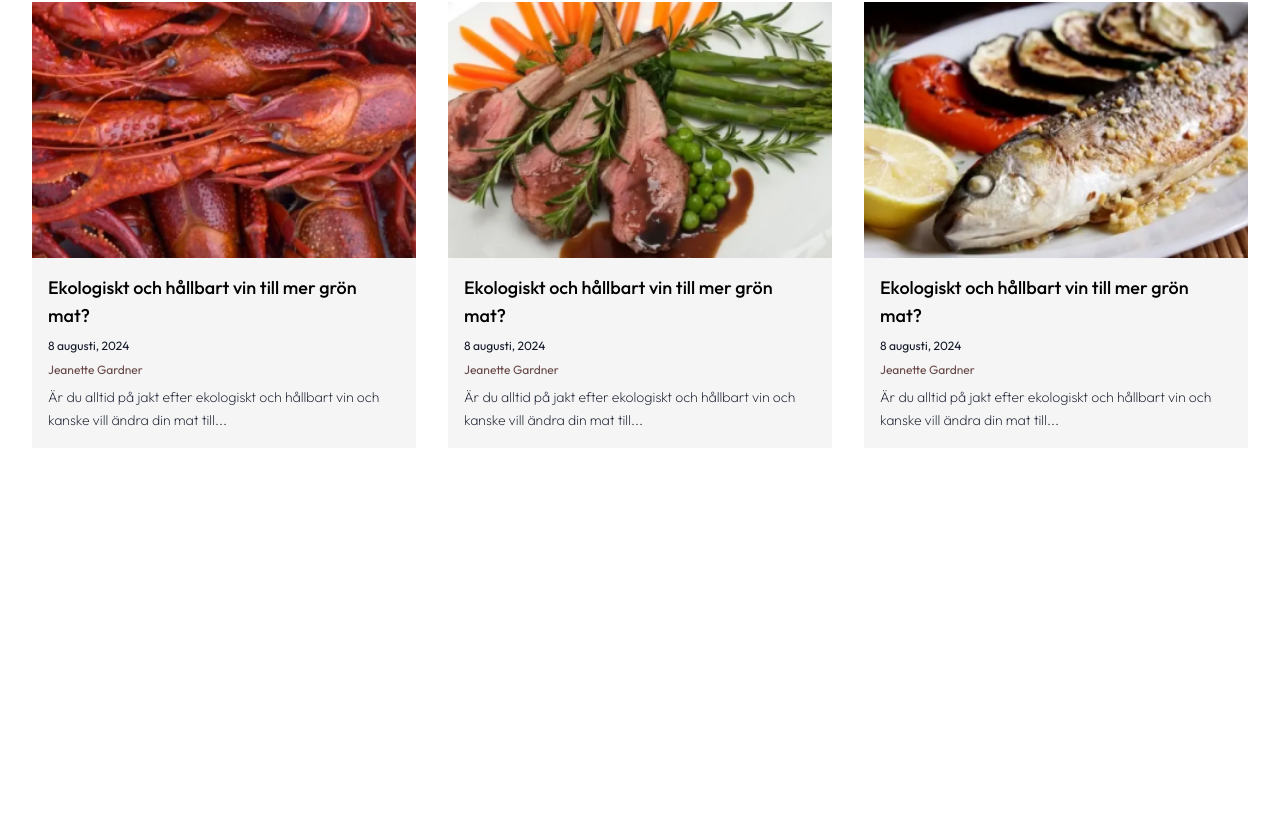
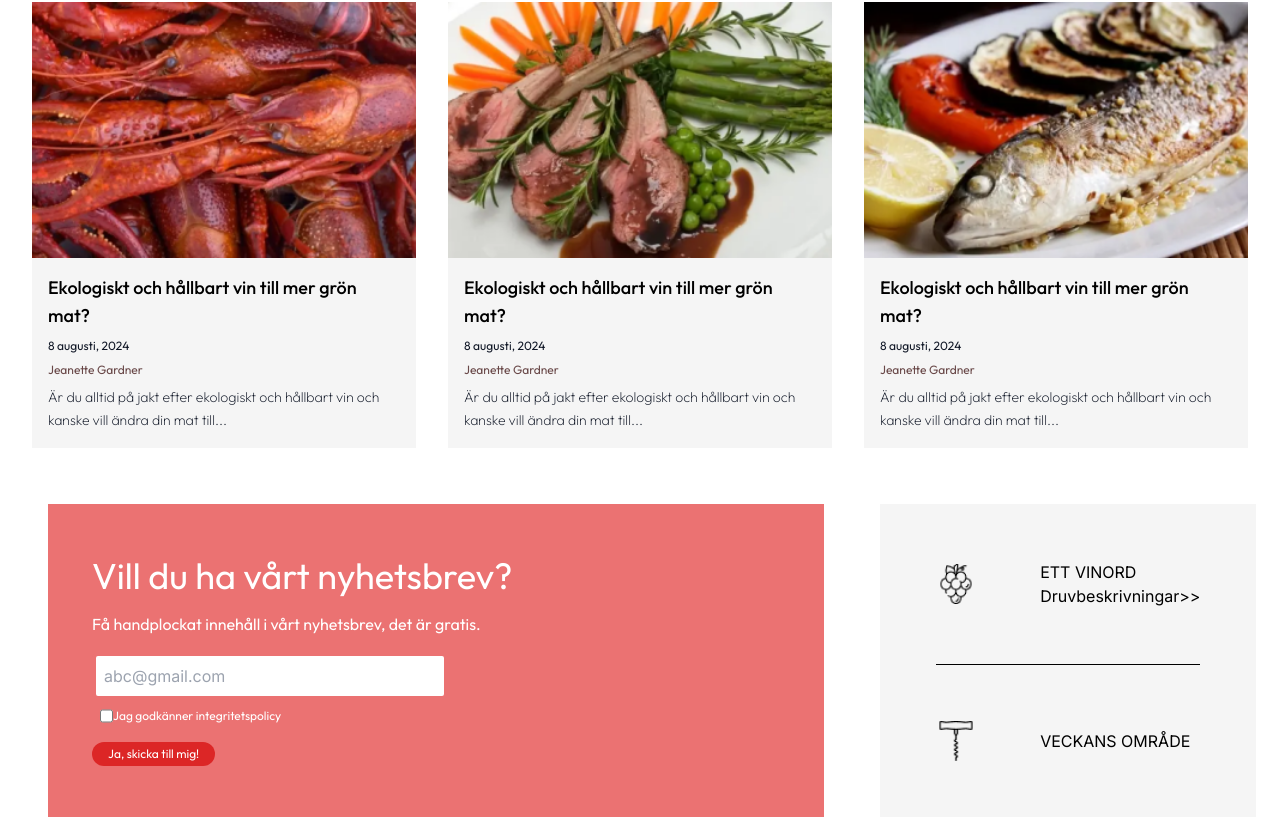
Before and after one commit to webramesh/headless-VJ, a Next.js app: page / in a window 1280 px wide. Shown: the part 1447-2264 px from the top of the page. Before the commit the page ends 1895 px from the top, so only its background shows below. Built offline with nearby package versions, Linux system fonts and the light colour scheme.

Commit message:
Subscription added

```diff
--- /dev/null
+++ b/src/app/Components/Subscription.jsx
@@ -0,0 +1,64 @@
+import React from "react";
+import Image from "next/image";
+import grape from "@/public/grape.png";
+import corkscrew from "@/public/corkscrew.png";
+const Subscription = () => {
+  return (
+    <div className="mt-14 ml-12 flex gap-14">
+      <div className="w-[63%] bg-[#eb7272] flex flex-col p-5">
+        <div className="pt-8 pl-6">
+          <h1 className="font-outfit text-white text-4xl">
+            Vill du ha vårt nyhetsbrev?
+          </h1>
+        </div>
+        <div className="pl-6 mt-4">
+          <h3 className="font-outfit text-white text-base">
+            Få handplockat innehåll i vårt nyhetsbrev, det är gratis.
+          </h3>
+          <div className="mt-4">
+            <label htmlFor="email" className="sr-only">
+              Email address
+            </label>
+            <input
+              type="email"
+              id="email"
+              className="p-2 w-1/2 border-4 border-[#eb7272] placeholder-gray-400 rounded-md"
+              placeholder="abc@gmail.com"
+              required
+            />
+          </div>
+        </div>
+        <div className="text-[#eb7272] font-outfit mt-2  text-xs flex pl-8">
+          <input type="checkbox"></input>
+          <div className="text-white">Jag godkänner integritetspolicy</div>
+        </div>
+        <div className="my-4 pl-6 ">
+          <button
+            type="submit"
+            className="rounded-3xl font-outfit text-xs p-1 bg-red-600 text-white px-4"
+          >
+            Ja, skicka till mig!
+          </button>
+        </div>
+      </div>
+      <div className=" bg-[#f5f5f5] p-14">
+        <div className="items-center gap-16 flex">
+          <Image src={grape} alt="Grape" className="object-cover" />
+          <div className="flex flex-col p">
+            ETT VINORD
+            <div>Druvbeskrivningar&gt;&gt;</div>
+          </div>
+        </div>
+      <div className="my-14"> <hr className="border-1 border-black"/></div>
+        <div className="items-center gap-16 flex">
+          <Image src={corkscrew} alt="Grape" className="object-cover" />
+          <div className="flex flex-col p">
+          VECKANS OMRÅDE
+          </div>
+        </div>
+      </div>
+    </div>
+  );
+};
+
+export default Subscription;
--- a/src/app/page.js
+++ b/src/app/page.js
@@ -3,6 +3,7 @@ import Navbar from '../app/Components/Navbar.jsx';
 import React from 'react';
 import Hero from './Components/Hero.jsx';
 import Card from './Components/Card.jsx';
+import Subscription from './Components/Subscription.jsx';
 
 export default function Home() {
   return (
@@ -14,6 +15,7 @@ export default function Home() {
       <Navbar />
       <Hero />
       <Card />
+      <Subscription />
     </>
   );
 }
```
Also changed, not shown: public/corkscrew.png (added), public/grape.png (added).
